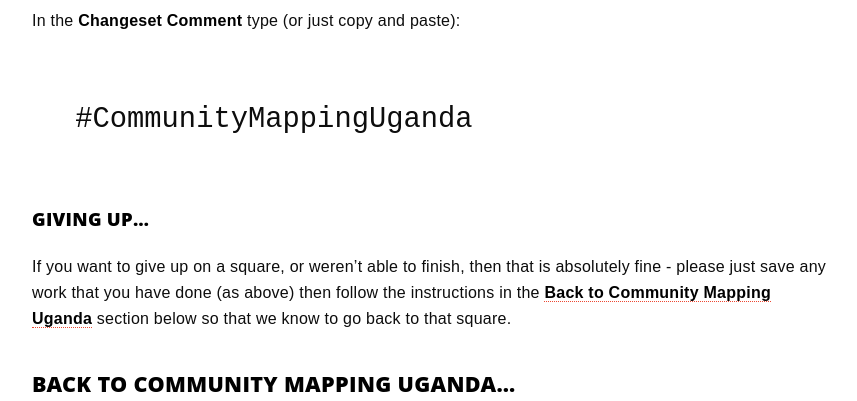
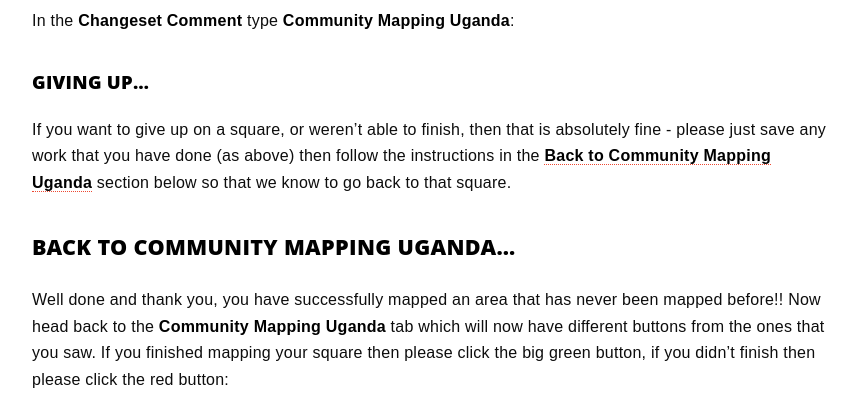
Before and after one commit to jonnyhuck/huckathon.org, a Jekyll site: the page built from index.md, in a window 1280 px wide and 900 px high, scrolled down 9666 px, cut to the strip 248-649 px from the top of the window. Shown: the whole strip, without its empty margins (208-1065 px from the left). Built offline with Jekyll 4.4.1, drawn with Linux system fonts in a browser that asks for light colours.

````diff
--- a/index.md
+++ b/index.md
@@ -121,12 +121,7 @@
 
 ![save screen](images/savescreen.png)
 
-
-In the **Changeset Comment** type (or just copy and paste):
-
-```
-#CommunityMappingUganda
-```
+In the **Changeset Comment** type **Community Mapping Uganda**:
 
 ### Giving up...
 If you want to give up on a square, or weren't able to finish, then that is absolutely fine - please just save any work that you have done (as above) then follow the instructions in the [**Back to Community Mapping Uganda**](#back-to-community-mapping-uganda) section below so that we know to go back to that square.
````
